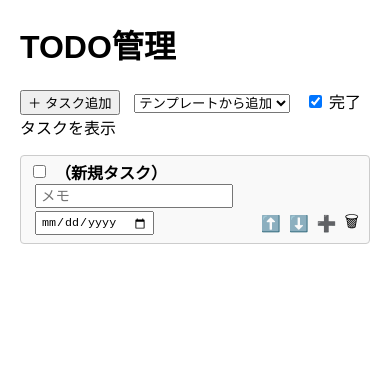
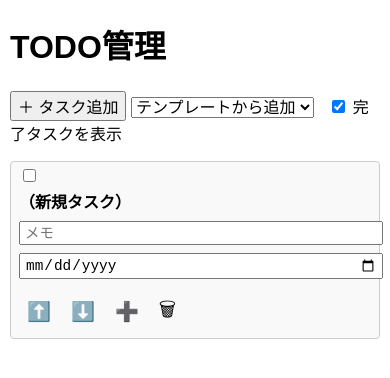
Before and after one commit to slothcafe/simple-tasklist, a plain HTML site: page index.html in a window 390 px wide. Both pictures are taken after a click on the button "＋ タスク追加". Drawn offline with Linux system fonts and the light colour scheme.

Commit message:
Add mobile support

```diff
--- a/index.html
+++ b/index.html
@@ -2,6 +2,7 @@
 <html lang="ja">
 <head>
   <meta charset="UTF-8" />
+  <meta name="viewport" content="width=device-width, initial-scale=1.0">
   <title>TODO管理ツール</title>
   <link rel="stylesheet" href="style.css" />
 </head>
--- a/style.css
+++ b/style.css
@@ -1,11 +1,15 @@
+/* === 基本スタイル === */
 body {
   font-family: sans-serif;
   margin: 20px;
+  font-size: 16px;
 }
+
 ul {
   list-style-type: none;
   padding-left: 0;
 }
+
 li.task {
   display: flex;
   align-items: center;
@@ -16,27 +20,32 @@ li.task {
   border-radius: 4px;
   background: #f9f9f9;
 }
+
 li.completed {
   text-decoration: line-through;
   color: gray;
   background: #eee;
 }
+
 .task-name {
   font-weight: bold;
   margin: 0 6px;
   min-width: 100px;
 }
+
 .memo, .deadline {
   font-size: 0.9em;
   margin: 0 6px;
   padding: 2px 4px;
 }
+
 .controls {
   display: inline-flex;
   align-items: center;
   gap: 4px;
   margin-left: auto;
 }
+
 .controls button {
   border: none;
   background: none;
@@ -44,9 +53,54 @@ li.completed {
   cursor: pointer;
   padding: 2px;
 }
+
 .controls button:hover {
   color: darkred;
 }
+
 select.template-select {
   margin-left: 10px;
 }
+
+/* === モバイル最適化（レスポンシブ） === */
+@media (max-width: 600px) {
+  body {
+    margin: 10px;
+    font-size: 16px;
+  }
+
+  li.task {
+    flex-direction: column;
+    align-items: flex-start;
+  }
+
+  .task-name,
+  .memo,
+  .deadline {
+    width: 100%;
+    margin: 4px 0;
+  }
+
+  .controls {
+    margin-left: 0;
+    margin-top: 6px;
+    justify-content: flex-start;
+    flex-wrap: wrap;
+  }
+
+  .controls button {
+    font-size: 1.2em;
+    padding: 6px 8px;
+  }
+
+  button,
+  input,
+  select {
+    font-size: 1em;
+  }
+
+  select.template-select {
+    margin-left: 0;
+    margin-top: 8px;
+  }
+}
```
